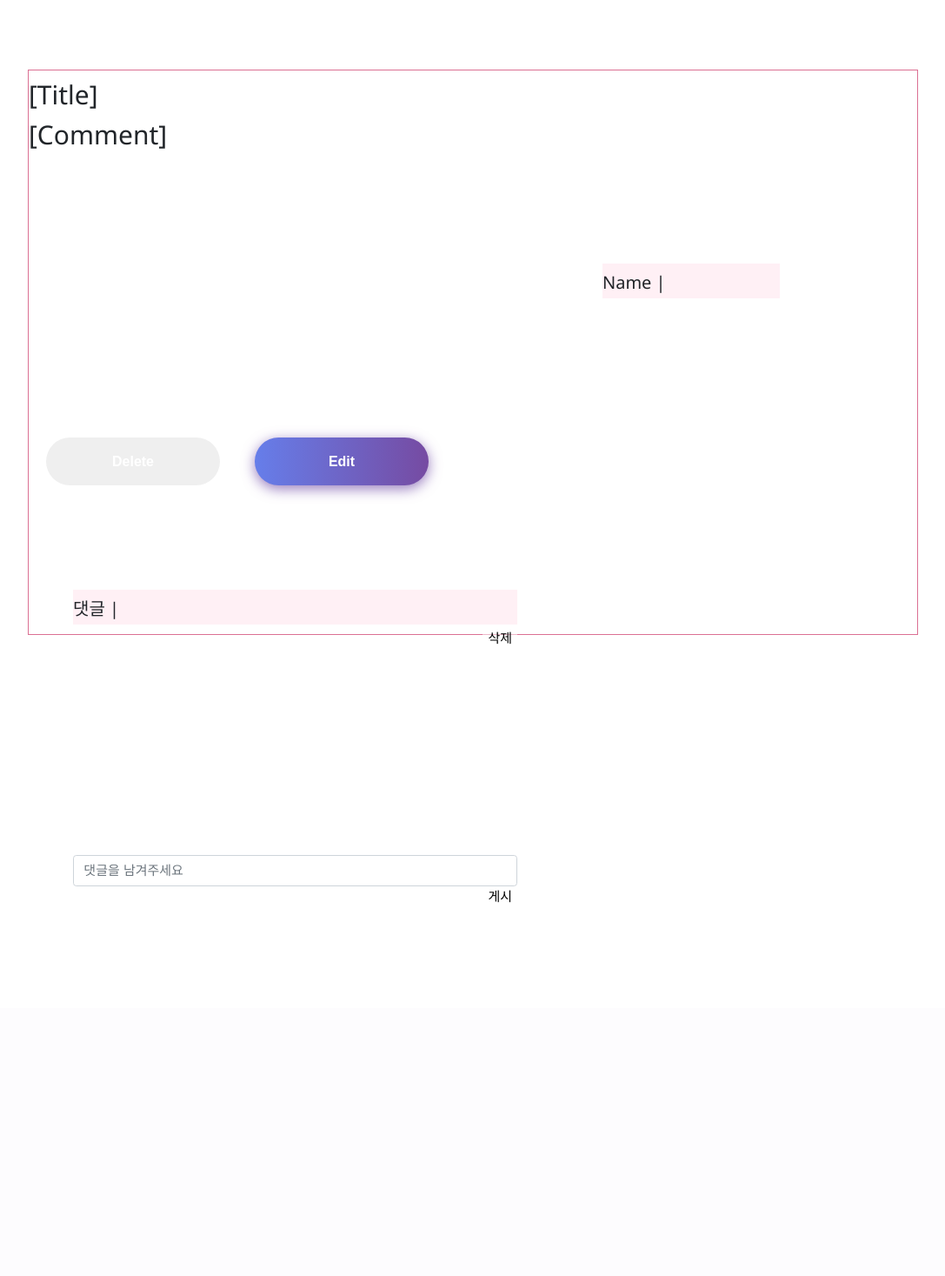
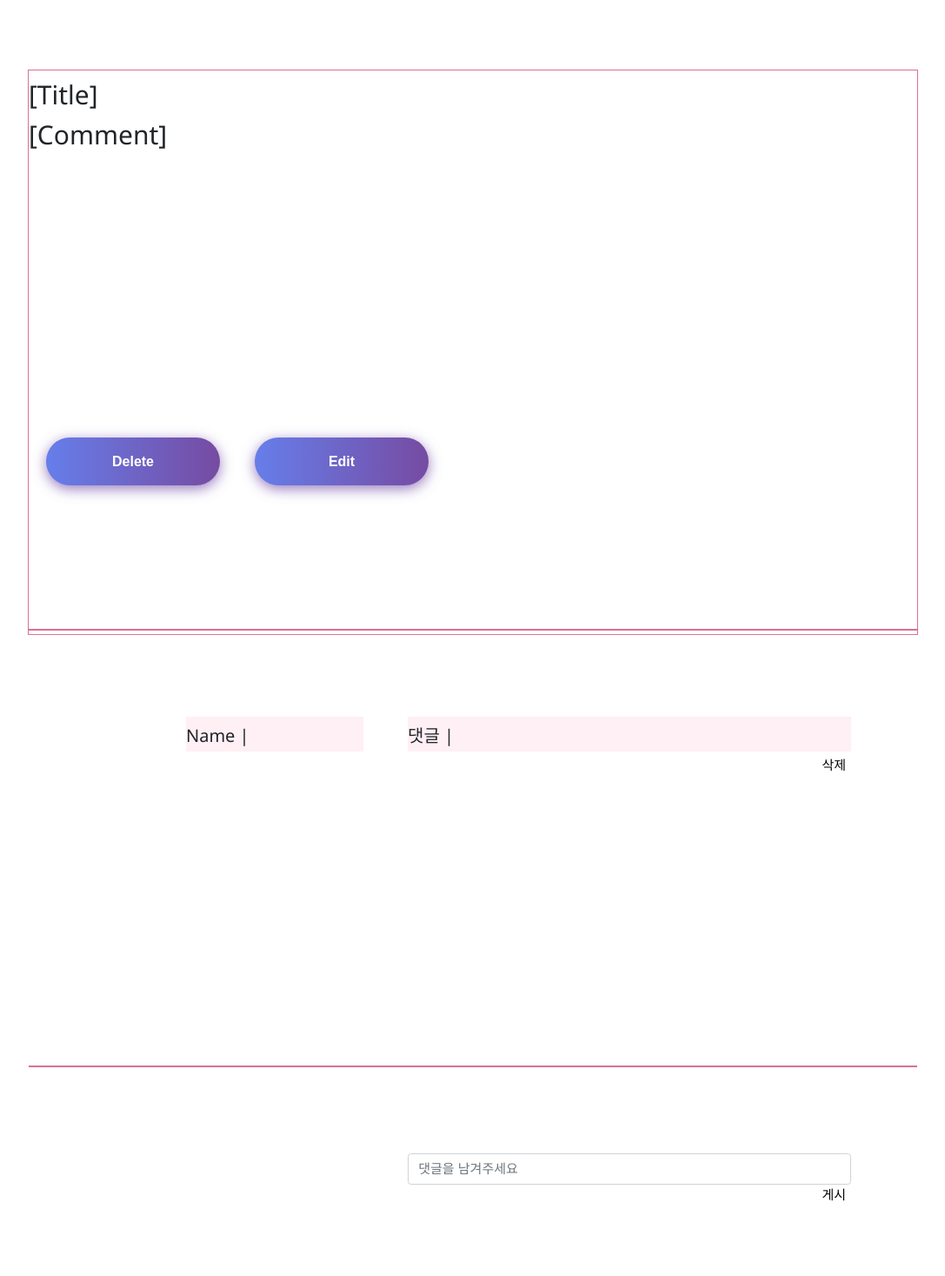
Before and after one commit to wonprogrammer/FEELSNS, a Django app: template post/templates/detailed_post.html in a window 1280 px wide. Shown: the part 200-1667 px from the top of the page at 87% size, without its empty margins (118-1205 px from the left). Before the commit the page ends 1238 px from the top, so only its background shows below. Run offline with Django 4.2, Linux system fonts and the light colour scheme; the template is opened without the code that fills it, so the values that code supplies are empty; some libraries are stand-ins or nearby versions; some web fonts are replaced.

Commit message:
project submission

```diff
--- a/post/templates/detailed_post.html
+++ b/post/templates/detailed_post.html
@@ -86,7 +86,6 @@
 
 
         .now_user_name {
-            border: 1px solid red;
             float: left;
             width: 20%;
             box-sizing: border-box;
@@ -98,7 +97,6 @@
         }
 
         .comment_write {
-            border: 1px solid green;
             float: left;
             margin-left: 5%;
             margin-top: 50px;
@@ -115,12 +113,13 @@
         }
 
         .comment_box_1 {
-            margin-top: 30px;
-
+            margin-top: 550px;
+            border: 1px solid  palevioletred;;
         }
 
         .comment_box_2 {
             margin-bottom: 50px;
+            border: 1px solid  palevioletred;;
         }
 
         .post_title {
@@ -195,7 +194,7 @@
 
             <div class="btns">
                 <div class="delete_btn" href="/">
-                    <a href="{% url 'post:delete_post' post.id %}"><button class="btn-hover color-1">Delete</button></a>
+                    <a href="{% url 'post:delete_post' post.id %}"><button class="btn-hover color-2">Delete</button></a>
                 </div>
 
                 <div class="edit_btn" href="/">
@@ -215,6 +214,7 @@
                 <h4> 댓글 | {{ post.comment }}</h4>
                     <button class="comment_delete_btn"> 삭제 </button>
             </div>
+
         </div>
 
 
--- a/users/models.py
+++ b/users/models.py
@@ -11,4 +11,4 @@
     nickname = models.TextField(max_length=16, null=True)
     bio = models.CharField(max_length=500, blank=True, null=True)
     user_images = models.ImageField(null=True, upload_to="images", blank=True)
-    follow = models.ManyToManyField(settings.AUTH_USER_MODEL,related_name='followee', null=True)
+    follow = models.ManyToManyField(settings.AUTH_USER_MODEL,related_name='followee')
--- a/users/templates/profile_page.html
+++ b/users/templates/profile_page.html
@@ -89,9 +89,11 @@
         }
 
         .follower_frame {
-            border: 1px solid green;
+            border: 5px solid #667EEA;
+            border-radius: 20px;
             float: left;
             margin-left: 5%;
+            margin-top: 50px;
             width: 30%;
             box-sizing: border-box;
         }
```
Also changed, not shown: post/templates/make_post.html (+0 -9 lines), post/migrations/0001_initial.py, post/migrations/0002_initial.py, post/migrations/0003_alter_comment_comment.py (deleted), users/migrations/0001_initial.py, users/migrations/0002_alter_usermodel_follow.py (deleted), users/migrations/0003_alter_usermodel_nickname.py (deleted).
